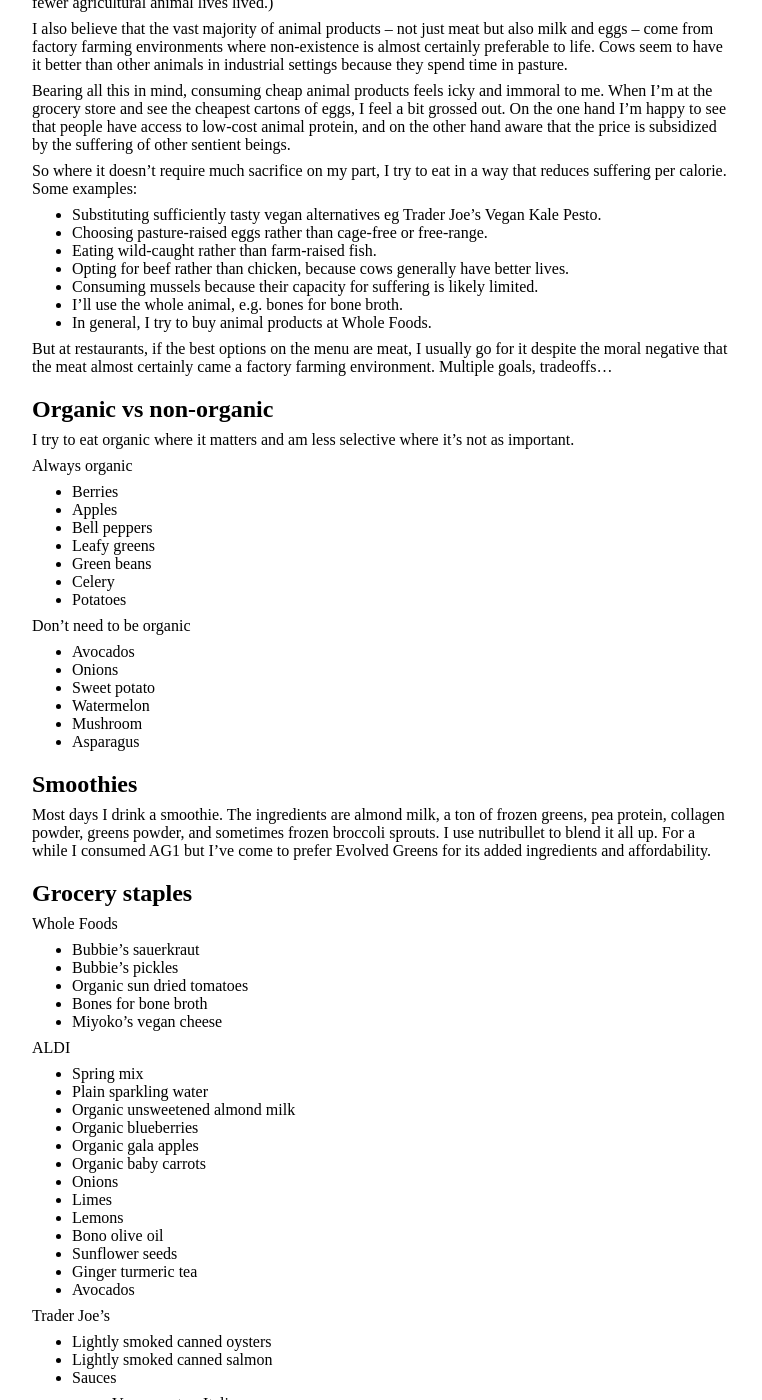
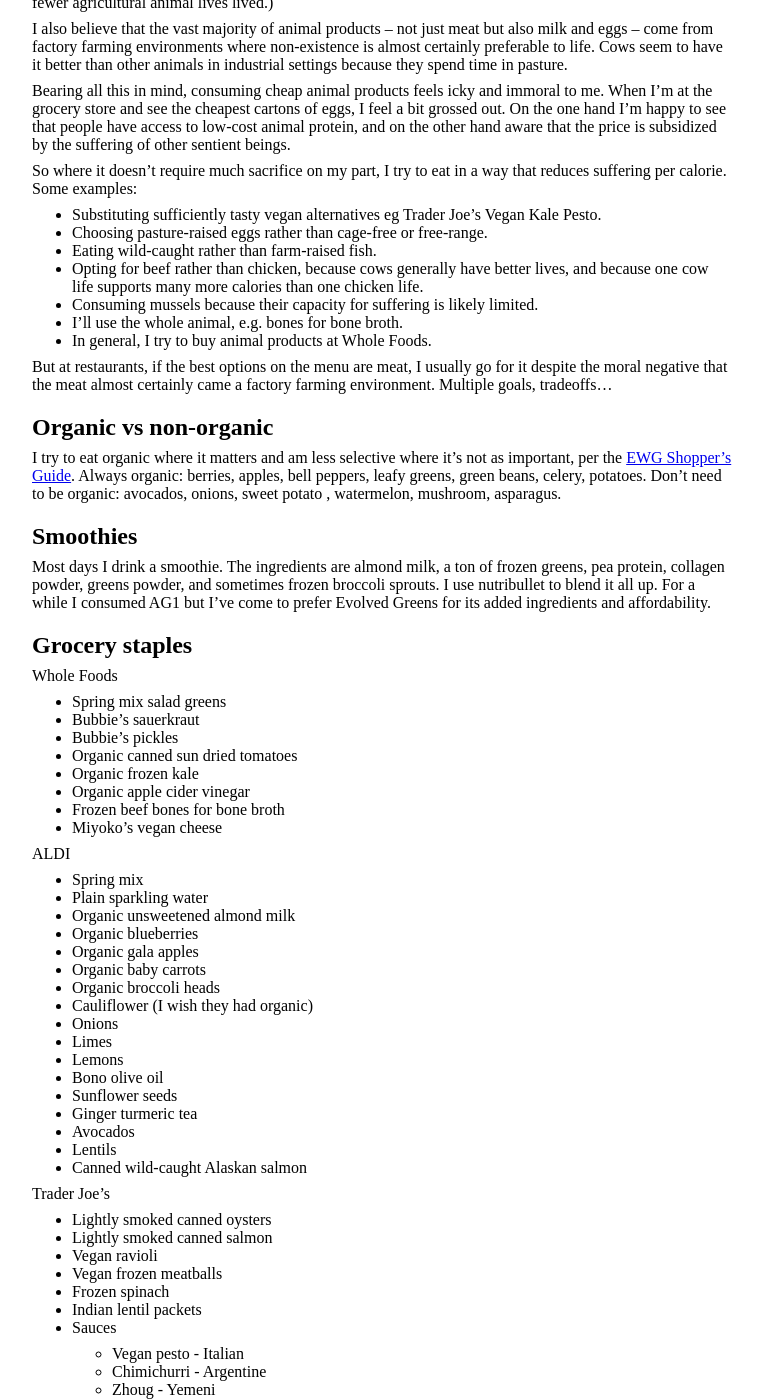
Before and after one commit to maxh/maxheinritz.com, a Jekyll site: the page built from _posts/2025-09-01-what-i-am-made-of.md, in a window 1280 px wide and 1400 px high, scrolled down 1664 px. Shown: the whole window, without its empty margins (108-870 px from the left). Built offline with Jekyll 4.4.1, drawn with Linux system fonts in a browser that asks for light colours; some of the changed text lies outside the part shown.

Commit message:
a few tweaks

```diff
--- a/_posts/2025-09-01-what-i-am-made-of.md
+++ b/_posts/2025-09-01-what-i-am-made-of.md
@@ -75,7 +75,7 @@
 - Substituting sufficiently tasty vegan alternatives eg Trader Joe’s Vegan Kale Pesto.
 - Choosing pasture-raised eggs rather than cage-free or free-range.
 - Eating wild-caught rather than farm-raised fish.
-- Opting for beef rather than chicken, because cows generally have better lives.
+- Opting for beef rather than chicken, because cows generally have better lives, and because one cow life supports many more calories than one chicken life.
 - Consuming mussels because their capacity for suffering is likely limited.
 - I’ll use the whole animal, e.g. bones for bone broth.
 - In general, I try to buy animal products at Whole Foods.
@@ -84,24 +84,7 @@
 
 ## Organic vs non-organic
 
-I try to eat organic where it matters and am less selective where it’s not as important.
-
-Always organic
-- Berries
-- Apples
-- Bell peppers
-- Leafy greens
-- Green beans
-- Celery
-- Potatoes
-
-Don’t need to be organic
-- Avocados
-- Onions
-- Sweet potato
-- Watermelon
-- Mushroom
-- Asparagus
+I try to eat organic where it matters and am less selective where it’s not as important, per the [EWG Shopper's Guide](https://www.ewg.org/foodnews/dirty-dozen.php). Always organic: berries, apples, bell peppers, leafy greens, green beans, celery, potatoes. Don’t need to be organic: avocados, onions, sweet potato , watermelon, mushroom, asparagus.
 
 ## Smoothies
 
@@ -111,10 +94,13 @@
 
 Whole Foods
 
+- Spring mix salad greens
 - Bubbie’s sauerkraut
 - Bubbie’s pickles
-- Organic sun dried tomatoes
-- Bones for bone broth
+- Organic canned sun dried tomatoes
+- Organic frozen kale
+- Organic apple cider vinegar
+- Frozen beef bones for bone broth
 - Miyoko’s vegan cheese
 
 ALDI
@@ -125,6 +111,8 @@
 - Organic blueberries
 - Organic gala apples
 - Organic baby carrots
+- Organic broccoli heads
+- Cauliflower (I wish they had organic)
 - Onions
 - Limes
 - Lemons
@@ -132,19 +120,21 @@
 - Sunflower seeds
 - Ginger turmeric tea
 - Avocados
+- Lentils
+- Canned wild-caught Alaskan salmon
 
 Trader Joe’s
 
 - Lightly smoked canned oysters
 - Lightly smoked canned salmon
+- Vegan ravioli
+- Vegan frozen meatballs
+- Frozen spinach
+- Indian lentil packets
 - Sauces
   - Vegan pesto - Italian
   - Chimichurri - Argentine
   - Zhoug - Yemeni
-- Vegan ravioli
-- Vegan frozen meatballs
-- Frozen spinach
-- Indian lentil packets
 
 Powders
 
```
Also changed, not shown: other parts of _posts/2025-09-01-what-i-am-made-of.md (+1 -1 lines).
